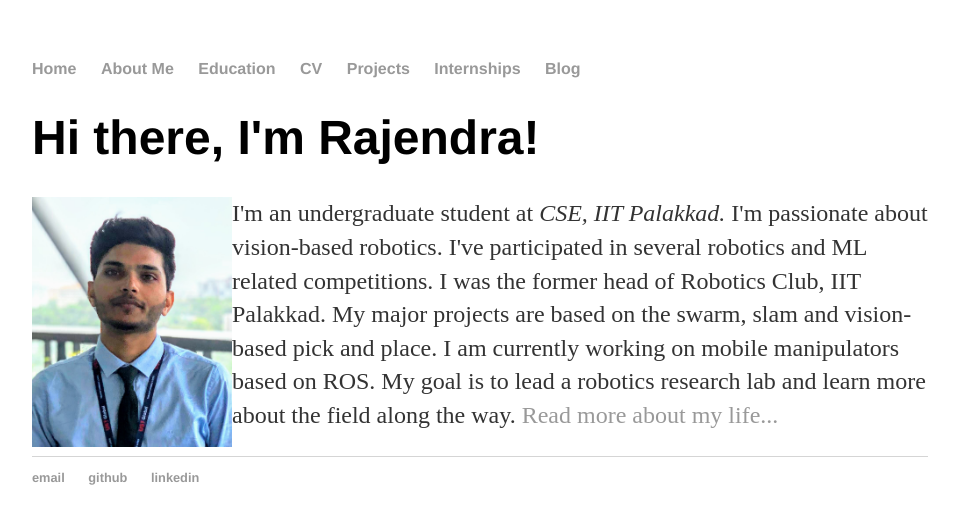
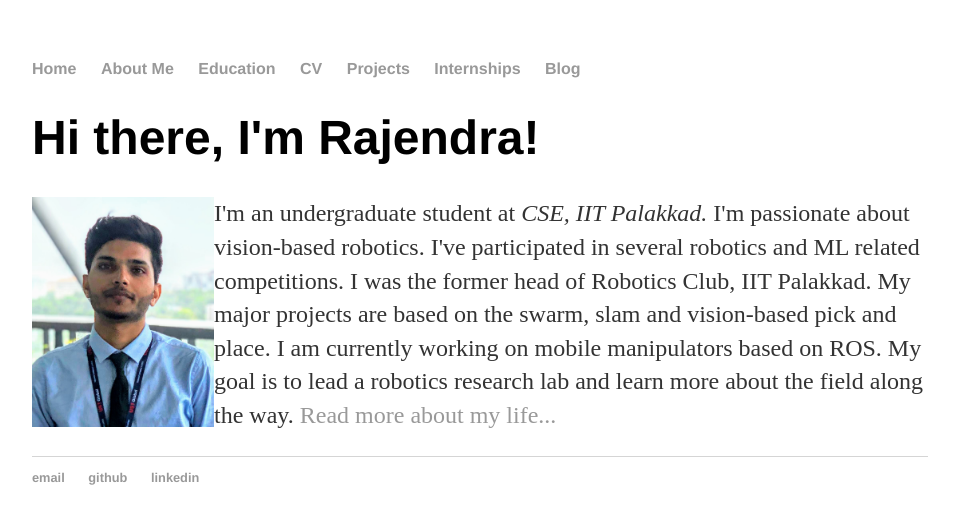
Before and after one commit to iamrajee/iamrajee.github.io, a Jekyll site: the page built from index.html, in a window 1280 px wide. Shown: the top 524 px of the page, without its empty margins (160-1119 px from the left). Built offline with Jekyll 4.4.1, drawn with Linux system fonts in a browser that asks for light colours.

Commit message:
Update index.html

```diff
--- a/index.html
+++ b/index.html
@@ -4,5 +4,5 @@
 ---
 <div class="blurb">
 	<h1>Hi there, I'm Rajendra!</h1>
-	<p><img src="images/rajendra_passport_photo.jpg" height="250" width="200" align="left" />I'm an undergraduate student at <em>CSE, IIT Palakkad.</em> I'm passionate about vision-based robotics. I've participated in several robotics and ML related competitions. I was the former head of Robotics Club, IIT Palakkad. My major projects are based on the swarm, slam and vision-based pick and place. I am currently working on mobile manipulators based on ROS. My goal is to lead a robotics research lab and learn more about the field along the way. <a href="/about">Read more about my life...</a></p>
+	<p><img src="images/rajendra_passport_photo.jpg" height="230" width="182" align="left" />I'm an undergraduate student at <em>CSE, IIT Palakkad.</em> I'm passionate about vision-based robotics. I've participated in several robotics and ML related competitions. I was the former head of Robotics Club, IIT Palakkad. My major projects are based on the swarm, slam and vision-based pick and place. I am currently working on mobile manipulators based on ROS. My goal is to lead a robotics research lab and learn more about the field along the way. <a href="/about">Read more about my life...</a></p>
 </div><!-- /.blurb -->
```
